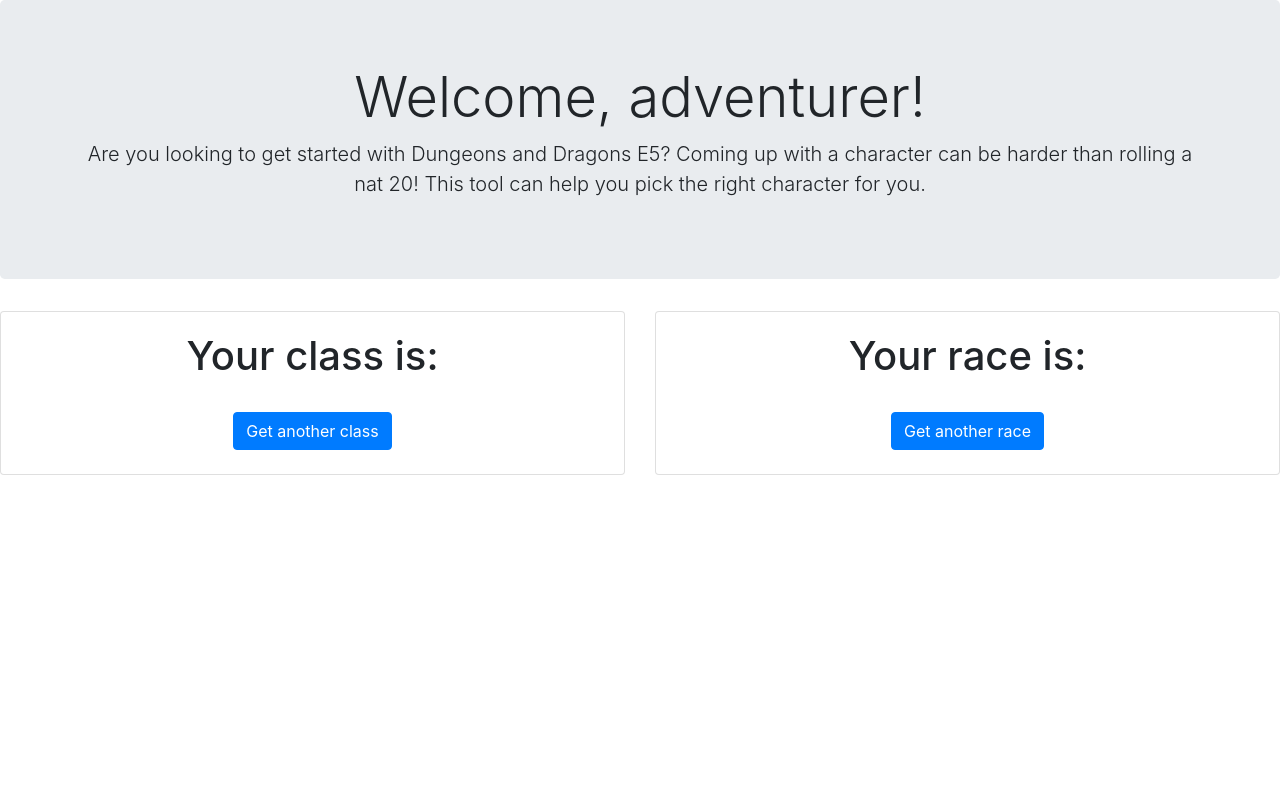
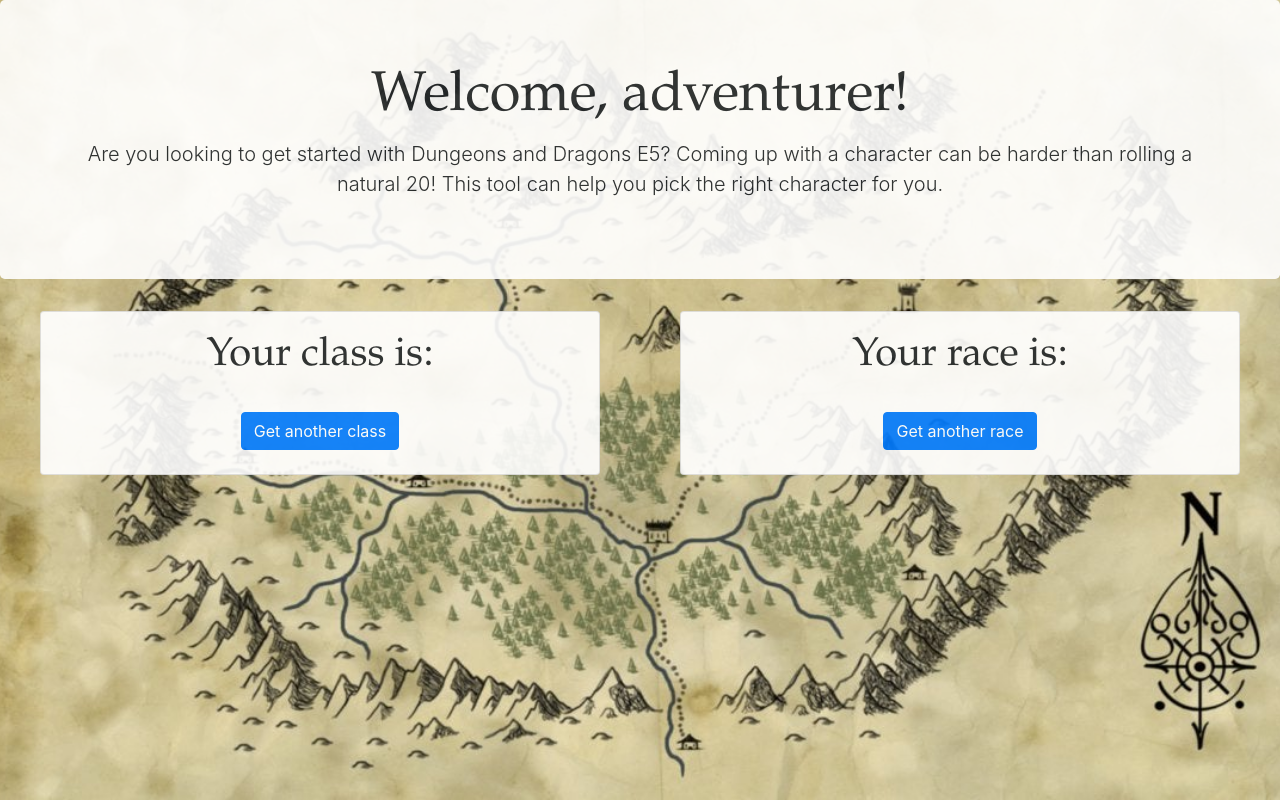
Before and after one commit to jessapp/dnd-react-hooks, a React (Create React App) app: page / in a window 1280 px wide. Built offline with nearby package versions, Linux system fonts and the light colour scheme; no server answers.

Commit message:
css styles

```diff
--- a/src/App.js
+++ b/src/App.js
@@ -43,6 +43,7 @@ function App() {
         <div>
             <Header/>
 
+            <div class="container-fluid">
             <div className="row">
                 <div className="col-sm-6">
                     <TitleCard
@@ -60,6 +61,7 @@ function App() {
                     />
                 </div>
             </div>
+            </div>
         </div>
     )
 }
--- a/src/components/header.jsx
+++ b/src/components/header.jsx
@@ -7,7 +7,7 @@ const Header = () => {
               <h1 className="display-4">Welcome, adventurer!</h1>
               <p className="lead">
                   Are you looking to get started with Dungeons and Dragons E5?
-                      Coming up with a character can be harder than rolling a nat 20!
+                  Coming up with a character can be harder than rolling a natural 20!
                   This tool can help you pick the right character for you.
               </p>
           </div>
--- a/src/index.css
+++ b/src/index.css
@@ -6,9 +6,33 @@ body {
   -webkit-font-smoothing: antialiased;
   -moz-osx-font-smoothing: grayscale;
   text-align: center;
+  background: url(static/img/map.jpg);
+  background-attachment: fixed;
+  background-position: center;
+  background-repeat: no-repeat;
+  background-size: cover;
+  -webkit-background-size: cover;
+  -moz-background-size: cover;
+  -o-background-size: cover;
 }
 
 code {
   font-family: source-code-pro, Menlo, Monaco, Consolas, 'Courier New',
     monospace;
 }
+
+h1 {
+    font-family: 'Palatino Linotype', Palatino, serif;
+}
+
+.card {
+  margin-left: 25px;
+  margin-right: 25px;
+  background: white;
+  opacity: .9;
+}
+
+.jumbotron {
+  background: white;
+  opacity: .9;
+}
```
Also changed, not shown: src/static/img/map.jpg (added). Lines whose indentation alone changed are shown as unchanged.
